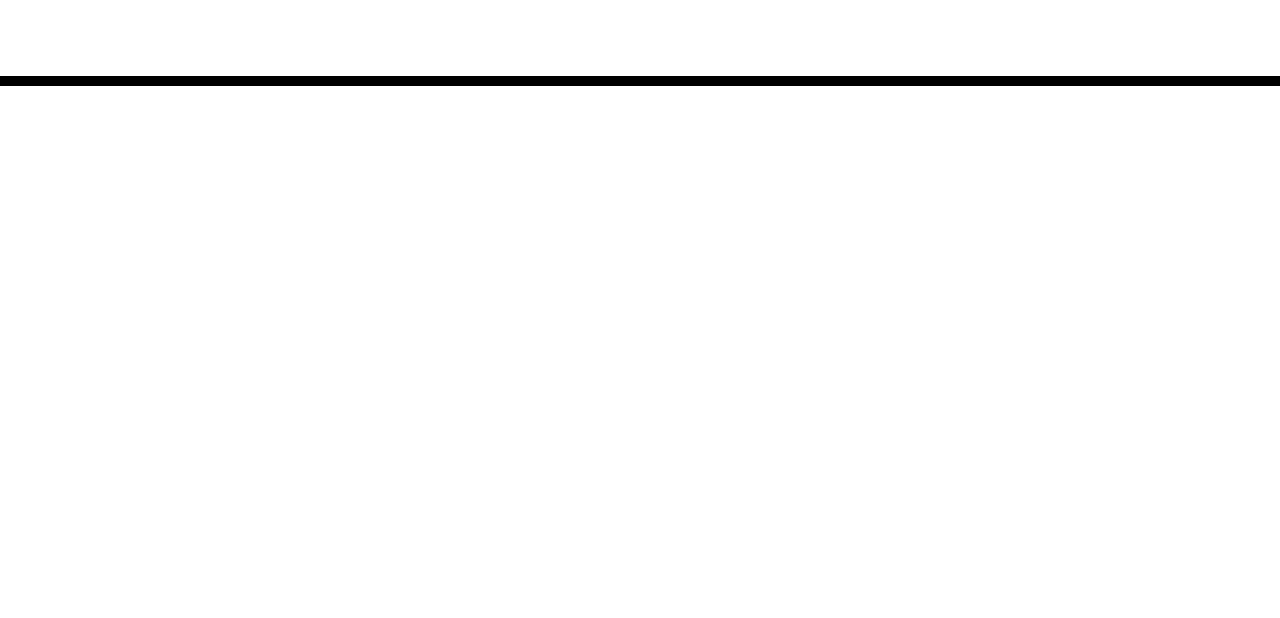
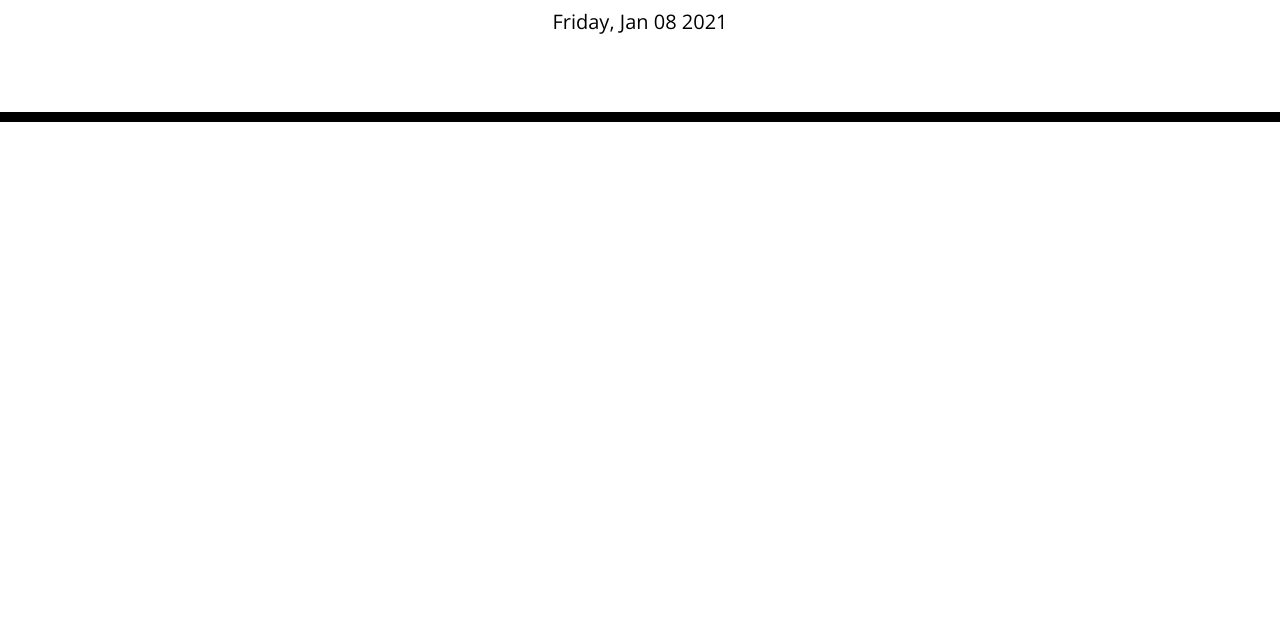
Before and after one commit to chappand/Day-Planner, a plain HTML site: page 02-Homework/index.html in a window 1280 px wide. Shown: the part 182-800 px from the top of the page. Drawn offline with nearby package versions, Linux system fonts and the light colour scheme.

Commit message:
Added JS to add today's date to the top of the page.

```diff
--- a/02-Homework/index.html
+++ b/02-Homework/index.html
@@ -34,5 +34,8 @@
 
     <script src="https://cdnjs.cloudflare.com/ajax/libs/jquery/3.2.1/jquery.min.js"></script>
     <script src="https://cdnjs.cloudflare.com/ajax/libs/moment.js/2.24.0/moment.min.js"></script>
+    <script src="https://cdn.jsdelivr.net/npm/moment@2.29.1/moment.min.js">
+    </script>
+    <script src="script.js"></script>
   </body>
 </html>
--- a/02-Homework/script.js
+++ b/02-Homework/script.js
@@ -4,3 +4,7 @@
 // Click into a time block and be able to enter an event
 // Click save on the time block to save event to local storage. The saved event should stay on the page even if the page is refreshed.
 // Use moment.js for the date library
+
+
+// This JS adds today's date to the top of the planner
+document.getElementById("currentDay").textContent=moment().format("dddd, MMM DD YYYY");
```
